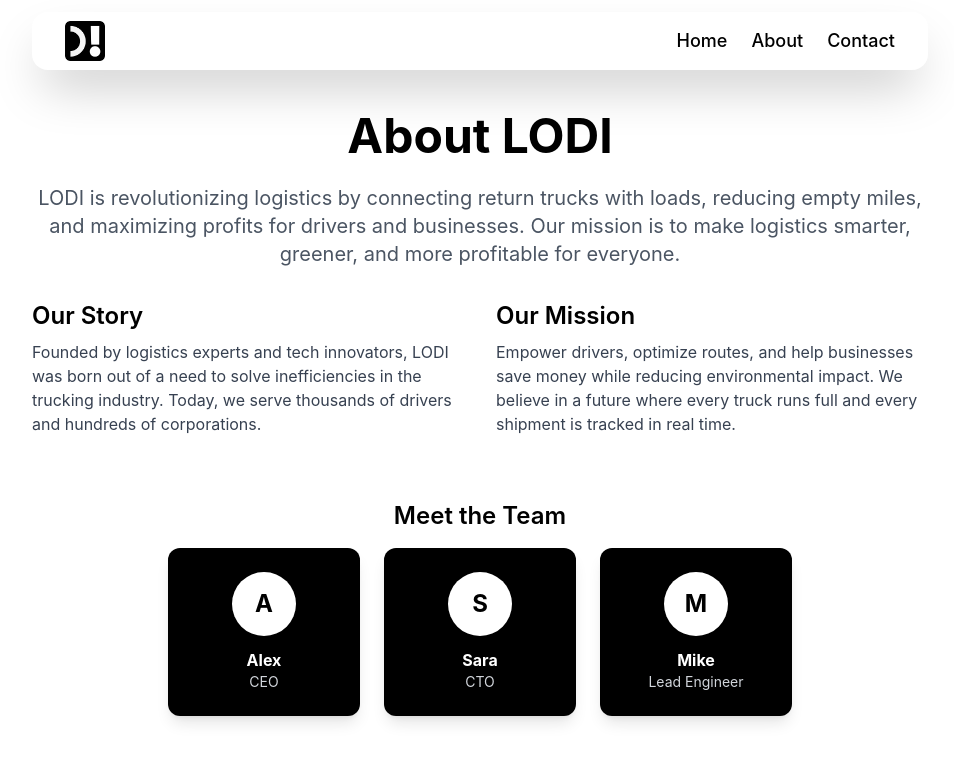
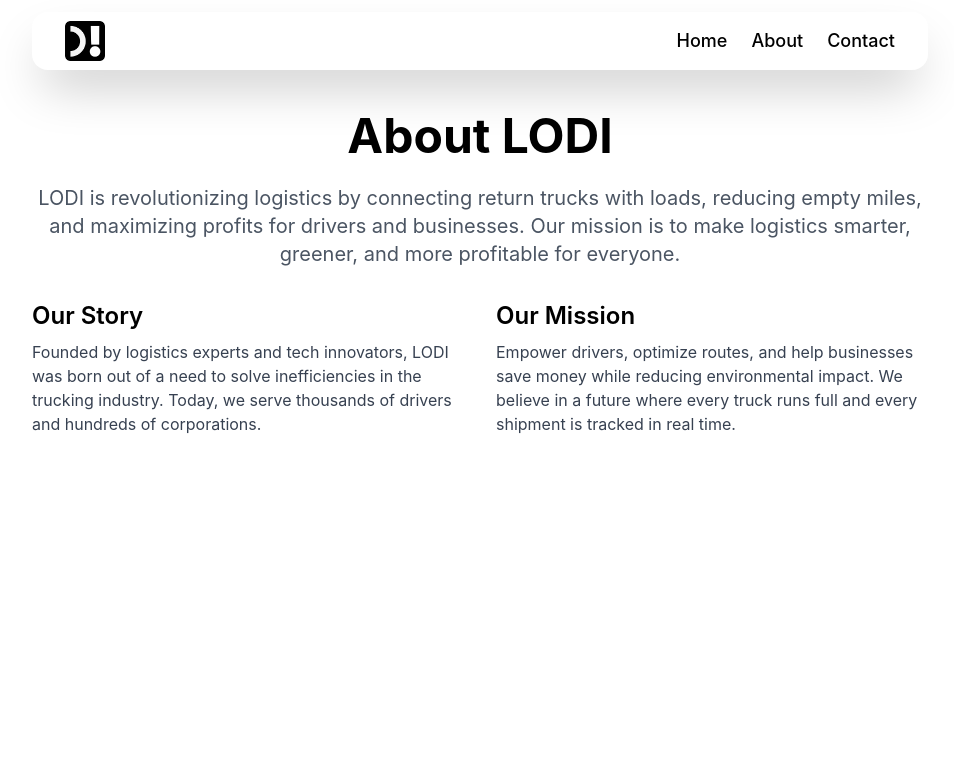
Before and after one commit to 0MUHAMMEDIRFAN/LODI-Portfolio, a Next.js app: page /about in a window 1280 px wide. Shown: the top 762 px of the page, without its empty margins (160-1114 px from the left). Built offline with nearby package versions, Linux system fonts and the light colour scheme; no server answers.

Commit message:
team data removed from about page

```diff
--- a/src/app/about/page.tsx
+++ b/src/app/about/page.tsx
@@ -65,32 +65,6 @@
             <p className="text-gray-700 mb-4">Empower drivers, optimize routes, and help businesses save money while reducing environmental impact. We believe in a future where every truck runs full and every shipment is tracked in real time.</p>
           </div>
         </div>
-        <div className="mt-12">
-          <h2 className="text-2xl font-semibold mb-4">Meet the Team</h2>
-          <div className="flex flex-wrap justify-center gap-6">
-            <div className="bg-black text-white rounded-xl p-6 w-48 shadow-lg">
-              <div className="w-16 h-16 bg-white rounded-full mx-auto mb-3 flex items-center justify-center">
-                <span className="text-black text-2xl font-bold">A</span>
-              </div>
-              <div className="font-bold">Alex</div>
-              <div className="text-sm text-gray-300">CEO</div>
-            </div>
-            <div className="bg-black text-white rounded-xl p-6 w-48 shadow-lg">
-              <div className="w-16 h-16 bg-white rounded-full mx-auto mb-3 flex items-center justify-center">
-                <span className="text-black text-2xl font-bold">S</span>
-              </div>
-              <div className="font-bold">Sara</div>
-              <div className="text-sm text-gray-300">CTO</div>
-            </div>
-            <div className="bg-black text-white rounded-xl p-6 w-48 shadow-lg">
-              <div className="w-16 h-16 bg-white rounded-full mx-auto mb-3 flex items-center justify-center">
-                <span className="text-black text-2xl font-bold">M</span>
-              </div>
-              <div className="font-bold">Mike</div>
-              <div className="text-sm text-gray-300">Lead Engineer</div>
-            </div>
-          </div>
-        </div>
       </div>
     </section>
   );
```
